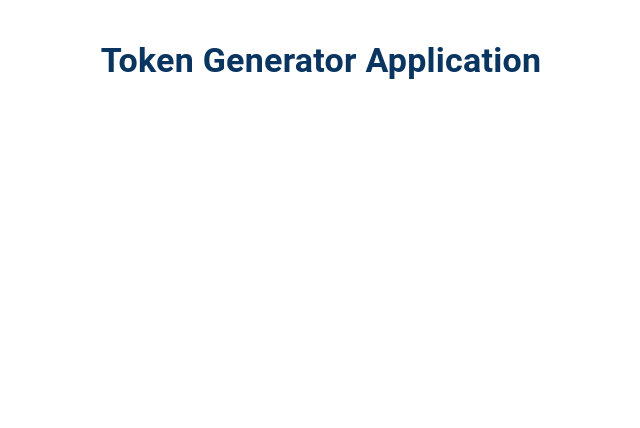
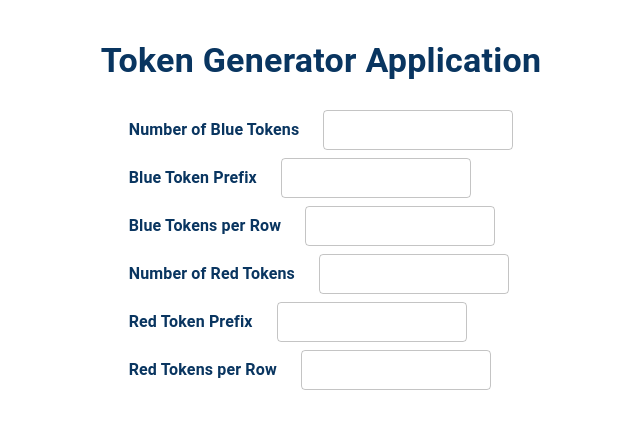
Before and after one commit to Gauravkumar304/token-generator, a React (Create React App) app: page / in a window 1280 px wide. Shown: the top 428 px of the page, without its empty margins (319-959 px from the left). Built offline with nearby package versions, Linux system fonts and the light colour scheme.

Commit message:
form created

```diff
--- a/src/TokenGenerator.js
+++ b/src/TokenGenerator.js
@@ -14,6 +14,28 @@ const TokenGenerator = () => {
         redPerRow: '',
     });
 
+    const handleChange = (e) => {
+        const { name, value } = e.target;
+        setFormData({ ...formData, [name]: value });
+    };
+
+    const generateTokens = () => {
+        const { numBlue, prefixBlue, numRed, prefixRed } = formData;
+
+        const newBlueTokens = Array.from({ length: Number(numBlue) }, (_, i) => ({
+            label: `${prefixBlue}${i + 1}`,
+            color: 'blue',
+        }));
+        const newRedTokens = Array.from({ length: Number(numRed) }, (_, i) => ({
+            label: `${prefixRed}${i + 1}`,
+            color: 'red',
+        }));
+
+        setBlueTokens(newBlueTokens);
+        setRedTokens(newRedTokens);
+    };
+
+
 
     return (
         <div style={{
@@ -23,12 +45,128 @@ const TokenGenerator = () => {
             alignItems: 'center'
         }}>
 
-            <Box sx={{ padding: 5, maxWidth: 500,  margin: 'auto', width: '100%'}}>
+            <Box sx={{ padding: 5, maxWidth: 500, margin: 'auto', width: '100%' }}>
                 <Typography variant="h4" paddingBottom={2} gutterBottom align="center" fontWeight={700} color='#093560' >
                     Token Generator Application
                 </Typography>
 
                 {/* Here now Form code */}
+                <Box sx={{ display: 'grid', gap: 1, justifyContent: 'center' }}>
+                    <Box sx={{ display: 'flex', alignItems: 'center' }}>
+                        <Typography sx={{ fontSize: '1rem', fontWeight: '600', color: '#093560' }} >Number of Blue Tokens</Typography>
+                        <TextField
+                            name="numBlue"
+                            type="number"
+                            value={formData.numBlue}
+                            onChange={handleChange}
+                            size='small'
+                            sx={{
+                                width: '190px',
+                                marginLeft: 3,
+                                transition: 'background-color 0.3s',
+                                '&:hover': {
+                                    backgroundColor: '#E3E9EE',
+                                },
+                            }}
+                        />
+                    </Box>
+
+                    <Box sx={{ display: 'flex', alignItems: 'center' }}>
+                        <Typography sx={{ fontSize: '1rem', fontWeight: '600', color: '#093560' }} >Blue Token Prefix</Typography>
+                        <TextField
+                            name="prefixBlue"
+                            value={formData.prefixBlue}
+                            onChange={handleChange}
+                            size='small'
+                            sx={{
+                                width: '190px',
+                                marginLeft: 3,
+                                transition: 'background-color 0.3s',
+                                '&:hover': {
+                                    backgroundColor: '#E3E9EE',
+                                },
+                            }}
+                        />
+                    </Box>
+
+                    <Box sx={{ display: 'flex', alignItems: 'center' }}>
+                        <Typography sx={{ fontSize: '1rem', fontWeight: '600', color: '#093560' }}>Blue Tokens per Row</Typography>
+                        <TextField
+                            name="bluePerRow"
+                            type="number"
+                            value={formData.bluePerRow}
+                            onChange={handleChange}
+                            // fullWidth
+
+                            size='small'
+                            sx={{
+                                width: '190px',
+                                marginLeft: 3,
+                                transition: 'background-color 0.3s',
+                                '&:hover': {
+                                    backgroundColor: '#E3E9EE',
+                                },
+                            }}
+                        />
+                    </Box>
+
+                    <Box sx={{ display: 'flex', alignItems: 'center' }}>
+                        <Typography sx={{ fontSize: '1rem', fontWeight: '600', color: '#093560' }}>Number of Red Tokens</Typography>
+                        <TextField
+                            name="numRed"
+                            type="number"
+                            value={formData.numRed}
+                            onChange={handleChange}
+                            size='small'
+                            sx={{
+                                width: '190px',
+                                marginLeft: 3,
+                                transition: 'background-color 0.3s',
+                                '&:hover': {
+                                    backgroundColor: '#E3E9EE',
+                                },
+                            }}
+                        />
+                    </Box>
+
+                    <Box sx={{ display: 'flex', alignItems: 'center' }}>
+                        <Typography sx={{ fontSize: '1rem', fontWeight: '600', color: '#093560' }}>Red Token Prefix</Typography>
+                        <TextField
+                            name="prefixRed"
+                            value={formData.prefixRed}
+                            onChange={handleChange}
+                            size='small'
+                            sx={{
+                                width: '190px',
+                                marginLeft: 3,
+                                transition: 'background-color 0.3s',
+                                '&:hover': {
+                                    backgroundColor: '#E3E9EE',
+                                },
+                            }}
+                        />
+                    </Box>
+
+                    <Box sx={{ display: 'flex', alignItems: 'center' }}>
+                        <Typography sx={{ fontSize: '1rem', fontWeight: '600', color: '#093560' }}>Red Tokens per Row</Typography>
+                        <TextField
+                            name="redPerRow"
+                            type="number"
+                            value={formData.redPerRow}
+                            onChange={handleChange}
+                            size='small'
+                            sx={{
+                                width: '190px',
+                                marginLeft: 3,
+                                transition: 'background-color 0.3s',
+                                '&:hover': {
+                                    backgroundColor: '#E3E9EE',
+                                },
+                            }}
+                        />
+                    </Box>
+                </Box>
+
 
 
 
```
Lines whose indentation alone changed are shown as unchanged.
